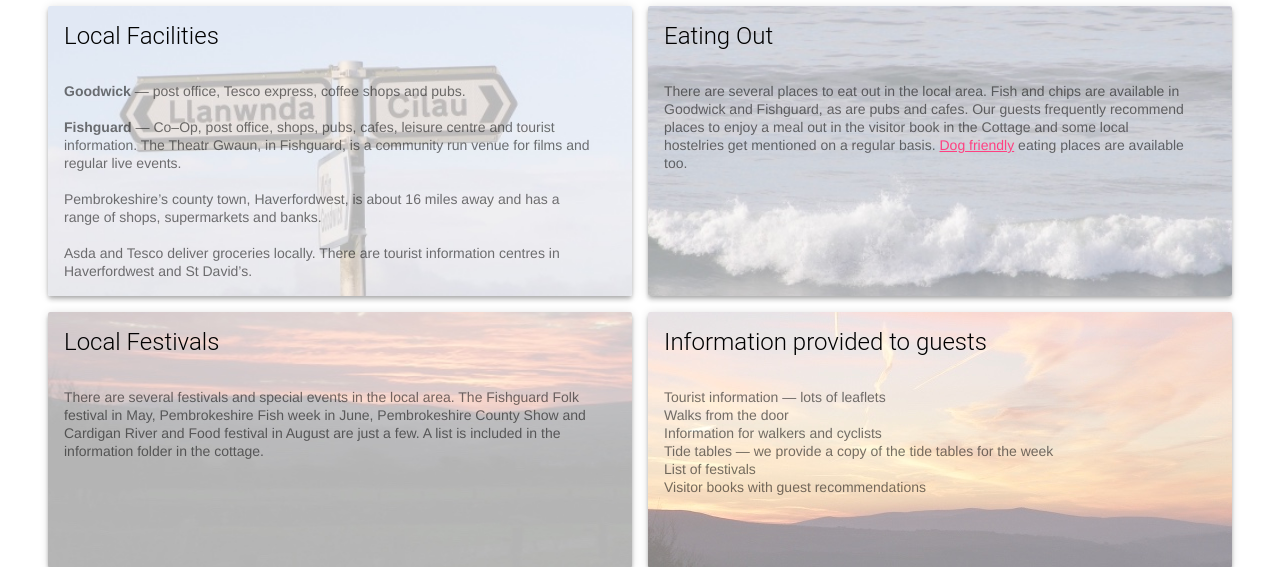
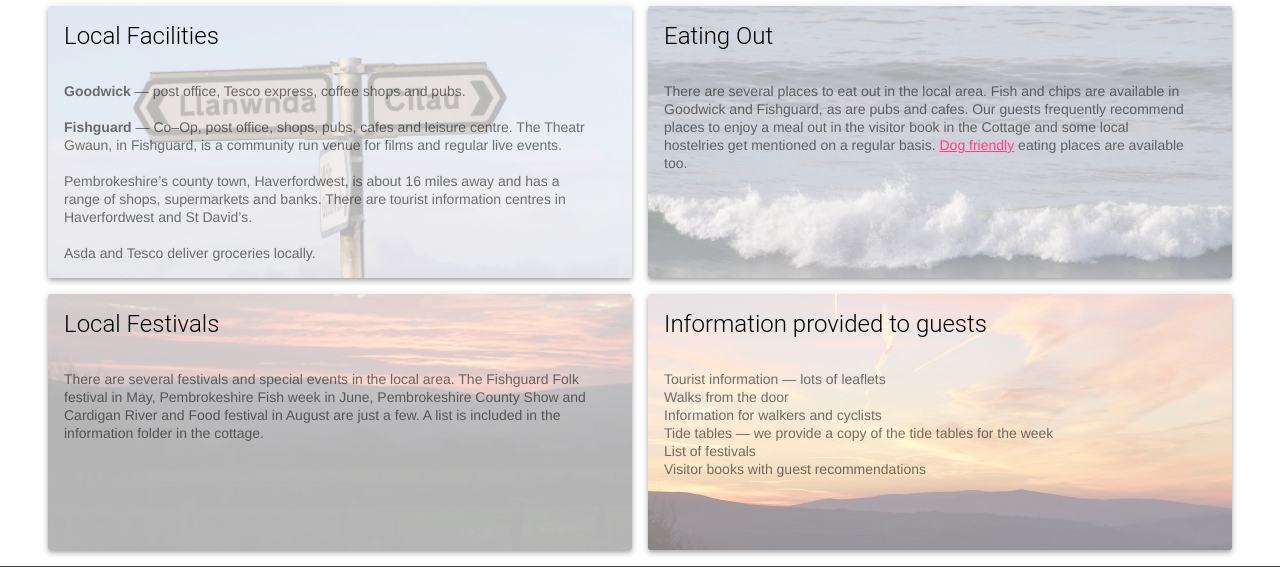
Before and after one commit to HedgehogProductions/trefechanwen, a Django app: page /location in a window 1280 px wide. Shown: the part 255-822 px from the top of the page. Run offline with Django 3.2, Linux system fonts and the light colour scheme; parts of the project's set-up code (start-up, migrations or seed data) failed here and were passed over.

Commit message:
Changing bank and tourist centre information

```diff
--- a/trefechanwen/templates/location.html
+++ b/trefechanwen/templates/location.html
@@ -15,13 +15,13 @@
         </div>
         <div class="mdl-card__supporting-text mdl-card--expand">
             <b>Goodwick</b> &mdash; post office, Tesco express, coffee shops and pubs.<br><br>
-            <b>Fishguard</b> &mdash; Co&ndash;Op, post office, shops, pubs, cafes, leisure centre and
-            tourist information. The Theatr Gwaun, in Fishguard, is a community run venue for films and regular
-            live events.<br><br>
+            <b>Fishguard</b> &mdash; Co&ndash;Op, post office, shops, pubs, cafes and leisure centre.
+            The Theatr Gwaun, in Fishguard, is a community run venue for films and regular live events.
+            <br><br>
             Pembrokeshire’s county town, Haverfordwest, is about 16 miles away and has a range of shops,
-            supermarkets and banks.<br><br>
-            Asda and Tesco deliver groceries locally. There are tourist information centres in Haverfordwest
-            and St David’s.
+            supermarkets and banks. There are tourist information centres in Haverfordwest and St David’s.
+            <br><br>
+            Asda and Tesco deliver groceries locally.
         </div>
     </div>
     <div class="location-eating-out-card mdl-cell mdl-cell--6-col mdl-cell--4-col-tablet mdl-cell--4-col-phone mdl-card mdl-shadow--4dp">
```
